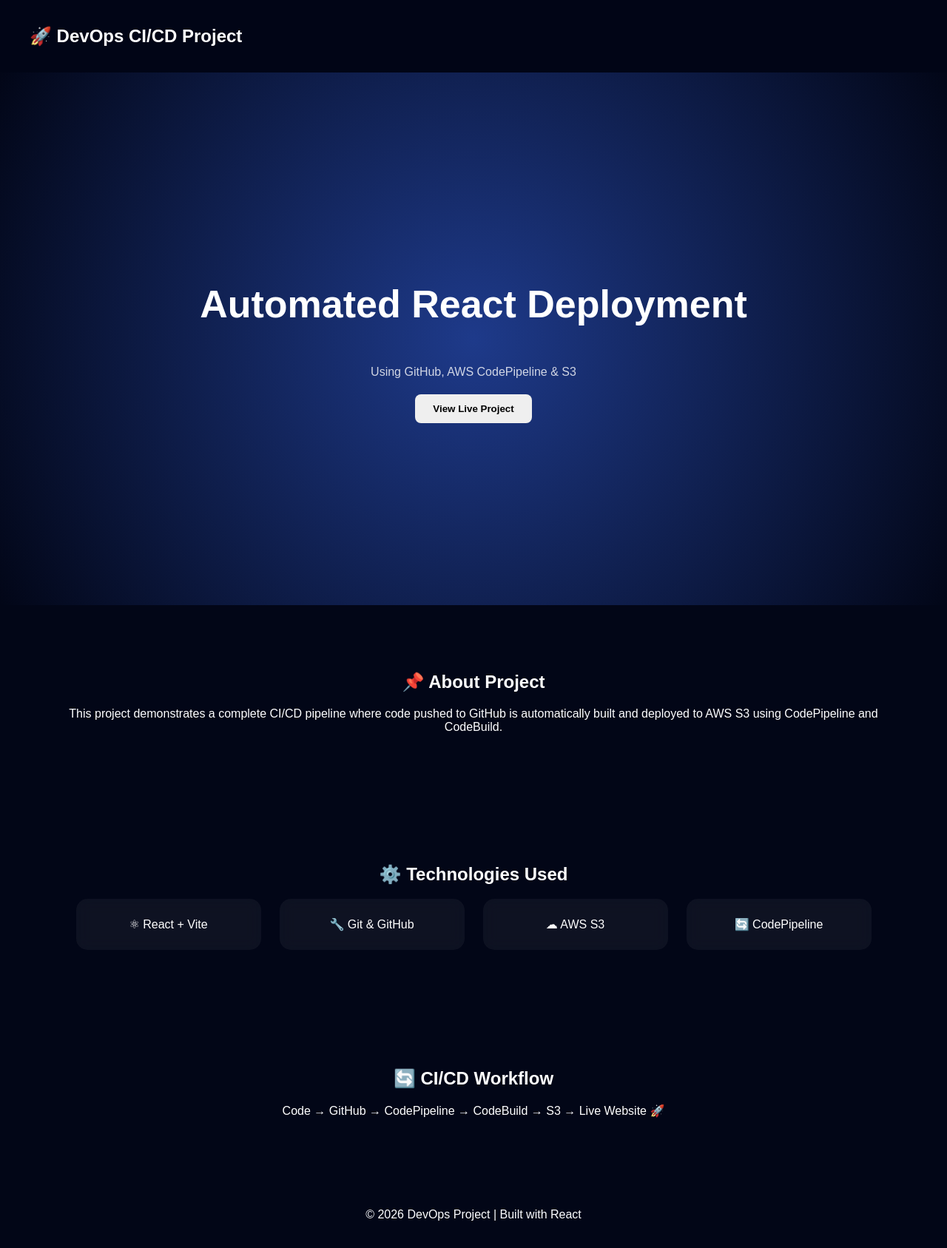
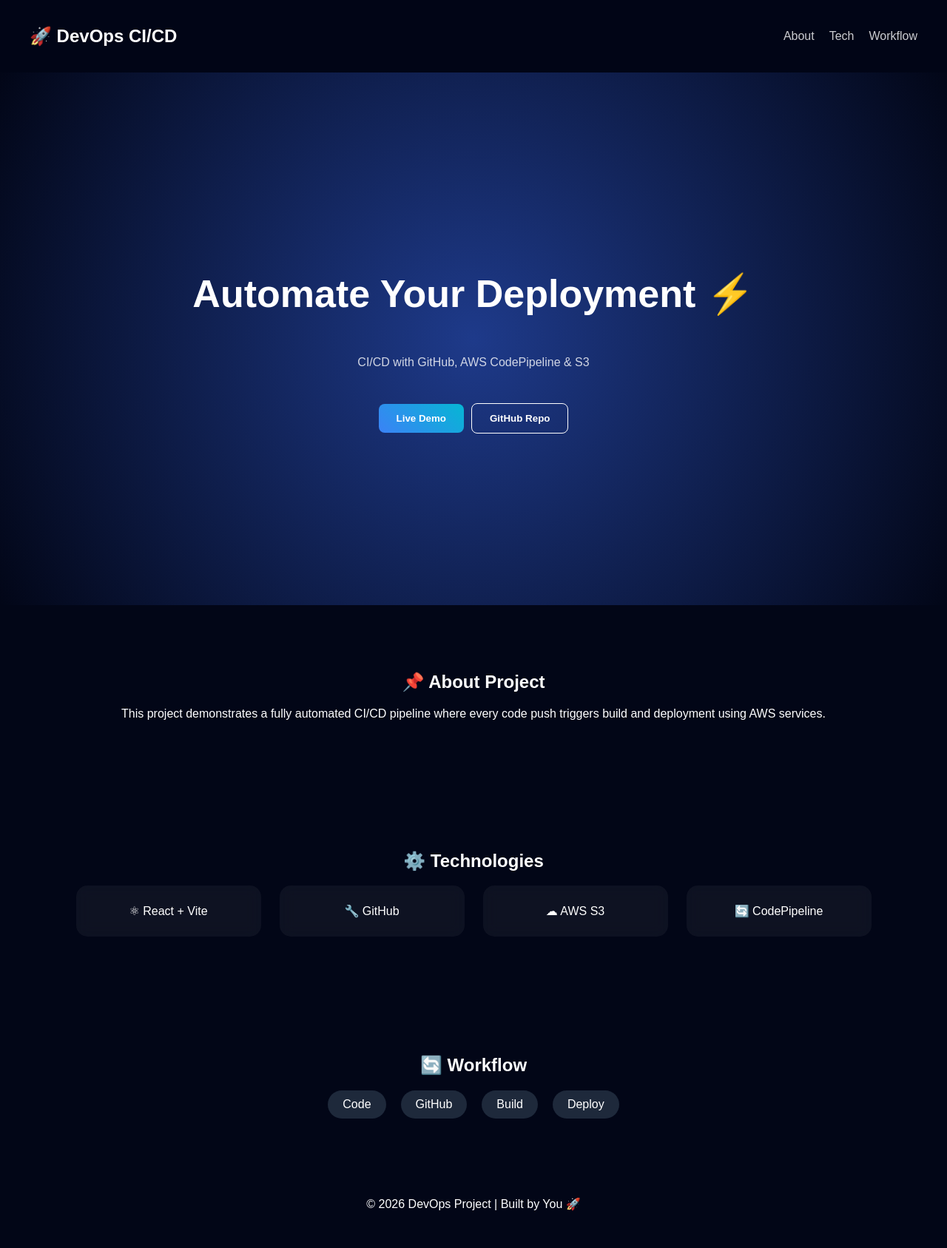
Before and after one commit to rahulop2003/react-vite-auto-deploy, a React app: page / in a window 1280 px wide. Shown: the whole page at 74% size. Built offline with nearby package versions, Linux system fonts and the light colour scheme; the HTML template or start-up script is replaced by a standard one.

Commit message:
Update App.jsx

```diff
--- a/src/App.jsx
+++ b/src/App.jsx
@@ -1,54 +1,68 @@
 import "./App.css";
+import { motion } from "framer-motion";
 
 function App() {
   return (
     <div>
       {/* Navbar */}
       <nav className="navbar">
-        <h2>🚀 DevOps CI/CD Project</h2>
+        <h2>🚀 DevOps CI/CD</h2>
+        <div>
+          <a href="#about">About</a>
+          <a href="#tech">Tech</a>
+          <a href="#workflow">Workflow</a>
+        </div>
       </nav>
 
-      {/* Hero Section */}
+      {/* Hero */}
       <section className="hero">
-        <h1>Automated React Deployment</h1>
-        <p>Using GitHub, AWS CodePipeline & S3</p>
-        <a href="https://iinternshipproject.s3.ap-south-1.amazonaws.com/index.html" target="_blank">
-          <button className="btn">View Live Project</button>
-        </a>
+        <motion.h1 initial={{ opacity: 0 }} animate={{ opacity: 1 }}>
+          Automate Your Deployment ⚡
+        </motion.h1>
+        <p>CI/CD with GitHub, AWS CodePipeline & S3</p>
+
+        <div className="hero-buttons">
+          <a href="YOUR_S3_LINK" target="_blank">
+            <button className="btn primary">Live Demo</button>
+          </a>
+          <button className="btn secondary">GitHub Repo</button>
+        </div>
       </section>
 
       {/* About */}
-      <section className="section">
+      <section id="about" className="section">
         <h2>📌 About Project</h2>
         <p>
-          This project demonstrates a complete CI/CD pipeline where code pushed
-          to GitHub is automatically built and deployed to AWS S3 using
-          CodePipeline and CodeBuild.
+          This project demonstrates a fully automated CI/CD pipeline where every
+          code push triggers build and deployment using AWS services.
         </p>
       </section>
 
-      {/* Tech Stack */}
-      <section className="section">
-        <h2>⚙️ Technologies Used</h2>
+      {/* Features */}
+      <section id="tech" className="section">
+        <h2>⚙️ Technologies</h2>
         <div className="cards">
           <div className="card">⚛ React + Vite</div>
-          <div className="card">🔧 Git & GitHub</div>
+          <div className="card">🔧 GitHub</div>
           <div className="card">☁ AWS S3</div>
           <div className="card">🔄 CodePipeline</div>
         </div>
       </section>
 
       {/* Workflow */}
-      <section className="section">
-        <h2>🔄 CI/CD Workflow</h2>
-        <p className="flow">
-          Code → GitHub → CodePipeline → CodeBuild → S3 → Live Website 🚀
-        </p>
+      <section id="workflow" className="section">
+        <h2>🔄 Workflow</h2>
+        <div className="timeline">
+          <div>Code</div>
+          <div>GitHub</div>
+          <div>Build</div>
+          <div>Deploy</div>
+        </div>
       </section>
 
       {/* Footer */}
       <footer className="footer">
-        <p>© 2026 DevOps Project | Built with React</p>
+        <p>© 2026 DevOps Project | Built by You 🚀</p>
       </footer>
     </div>
   );
```
